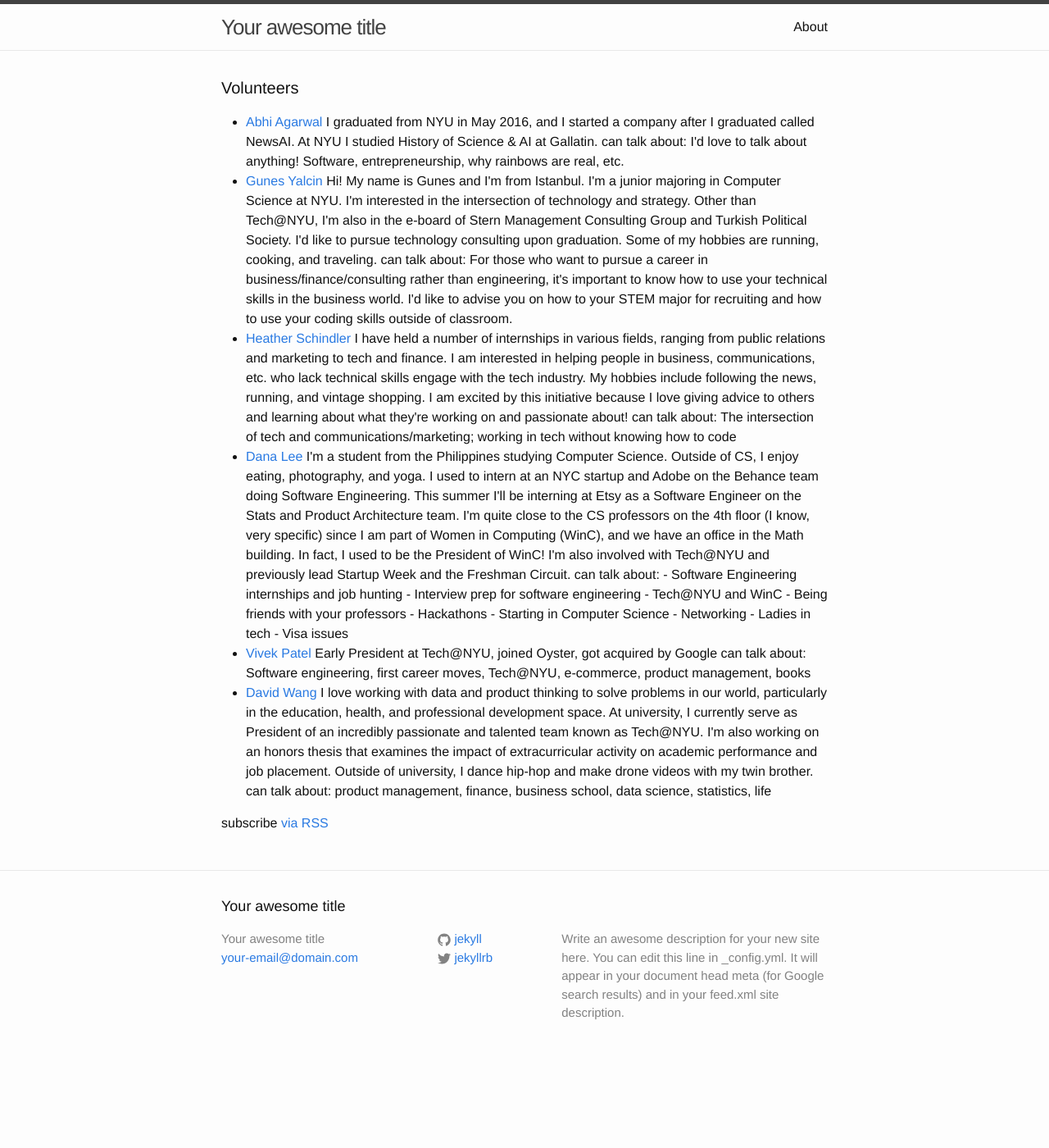
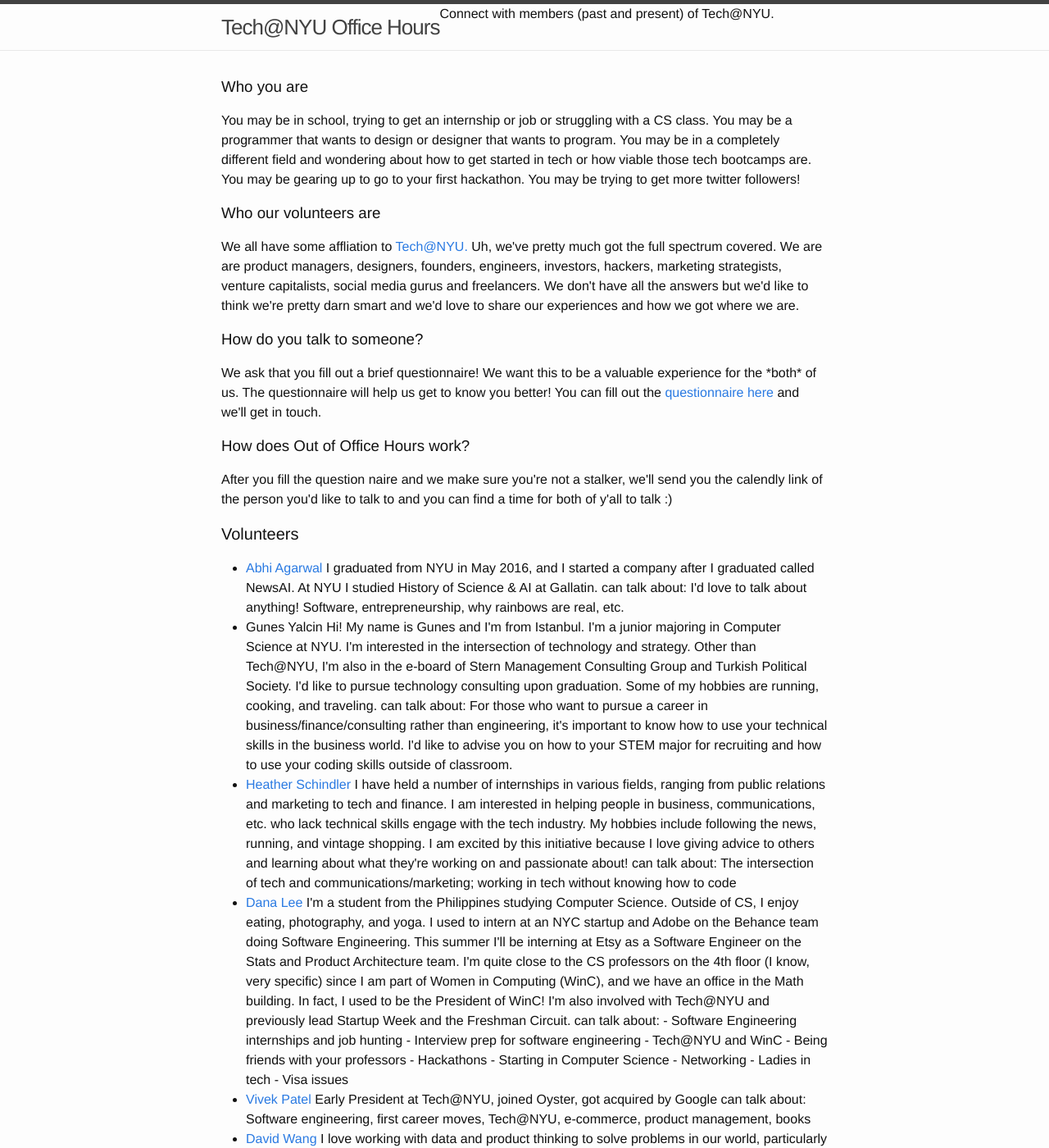
Before and after one commit to TechAtNYU/office-hours-site, a Jekyll site: the page built from index.html, in a window 1280 px wide and 1400 px high. Shown: the whole window at 82% size. Built offline with Jekyll 4.4.1, drawn with Linux system fonts in a browser that asks for light colours; some of the changed text lies outside the part shown.

Commit message:
adding more information

```diff
--- a/_config.yml
+++ b/_config.yml
@@ -6,16 +6,15 @@
 # 'jekyll serve'. If you change this file, please restart the server process.
 
 # Site settings
-title: Your awesome title
-email: your-email@domain.com
+title: Tech@NYU Office Hours
+email: hello@techatnyu.org
 description: > # this means to ignore newlines until "baseurl:"
-  Write an awesome description for your new site here. You can edit this
-  line in _config.yml. It will appear in your document head meta (for
-  Google search results) and in your feed.xml site description.
+  We are NYC’s largest student-run organization of hackers, designers & builders.
+  We host events that unite students and help them make stuff.
 baseurl: "" # the subpath of your site, e.g. /blog
 url: "http://yourdomain.com" # the base hostname & protocol for your site
-twitter_username: jekyllrb
-github_username:  jekyll
+twitter_username: techatnyu
+github_username:  techatnyu
 
 # Build settings
 markdown: kramdown
--- a/_includes/footer.html
+++ b/_includes/footer.html
@@ -1,9 +1,5 @@
 <footer class="site-footer">
-
   <div class="wrapper">
-
-    <h2 class="footer-heading">{{ site.title }}</h2>
-
     <div class="footer-col-wrapper">
       <div class="footer-col footer-col-1">
         <ul class="contact-list">
@@ -11,7 +7,6 @@
           <li><a href="mailto:{{ site.email }}">{{ site.email }}</a></li>
         </ul>
       </div>
-
       <div class="footer-col footer-col-2">
         <ul class="social-media-list">
           {% if site.github_username %}
@@ -19,7 +14,6 @@
             {% include icon-github.html username=site.github_username %}
           </li>
           {% endif %}
-
           {% if site.twitter_username %}
           <li>
             {% include icon-twitter.html username=site.twitter_username %}
@@ -27,12 +21,9 @@
           {% endif %}
         </ul>
       </div>
-
       <div class="footer-col footer-col-3">
         <p>{{ site.description }}</p>
       </div>
     </div>
-
   </div>
-
 </footer>
--- a/_includes/header.html
+++ b/_includes/header.html
@@ -1,27 +1,6 @@
 <header class="site-header">
-
   <div class="wrapper">
-
     <a class="site-title" href="{{ site.baseurl }}/">{{ site.title }}</a>
-
-    <nav class="site-nav">
-      <a href="#" class="menu-icon">
-        <svg viewBox="0 0 18 15">
-          <path fill="#424242" d="M18,1.484c0,0.82-0.665,1.484-1.484,1.484H1.484C0.665,2.969,0,2.304,0,1.484l0,0C0,0.665,0.665,0,1.484,0 h15.031C17.335,0,18,0.665,18,1.484L18,1.484z"/>
-          <path fill="#424242" d="M18,7.516C18,8.335,17.335,9,16.516,9H1.484C0.665,9,0,8.335,0,7.516l0,0c0-0.82,0.665-1.484,1.484-1.484 h15.031C17.335,6.031,18,6.696,18,7.516L18,7.516z"/>
-          <path fill="#424242" d="M18,13.516C18,14.335,17.335,15,16.516,15H1.484C0.665,15,0,14.335,0,13.516l0,0 c0-0.82,0.665-1.484,1.484-1.484h15.031C17.335,12.031,18,12.696,18,13.516L18,13.516z"/>
-        </svg>
-      </a>
-
-      <div class="trigger">
-        {% for my_page in site.pages %}
-          {% if my_page.title %}
-          <a class="page-link" href="{{ my_page.url | prepend: site.baseurl }}">{{ my_page.title }}</a>
-          {% endif %}
-        {% endfor %}
-      </div>
-    </nav>
-
+    <p>Connect with members (past and present) of Tech@NYU.</p>
   </div>
-
 </header>
--- /dev/null
+++ b/_includes/info.html
@@ -0,0 +1,11 @@
+<h3>Who you are</h3>
+<p>You may be in school, trying to get an internship or job or struggling with a CS class. You may be a programmer that wants to design or designer that wants to program. You may be in a completely different field and wondering about how to get started in tech or how viable those tech bootcamps are. You may be gearing up to go to your first hackathon. You may be trying to get more twitter followers! </p>
+
+<h3>Who our volunteers are</h3>
+<p>We all have some affliation to <a href="https://techatnyu.org">Tech@NYU.</a> Uh, we've pretty much got the full spectrum covered. We are are product managers, designers, founders, engineers, investors, hackers, marketing strategists, venture capitalists, social media gurus and freelancers. We don't have all the answers but we'd like to think we're pretty darn smart and we'd love to share our experiences and how we got where we are.</p>
+
+<h3>How do you talk to someone?</h3>
+<p>We ask that you fill out a brief questionnaire! We want this to be a valuable experience for the *both* of us. The questionnaire will help us get to know you better! You can fill out the <a href="https://goo.gl/forms/GOeNNTMOyP34qnu13">questionnaire here</a> and we'll get in touch.</p>
+
+<h3>How does Out of Office Hours work?</h3>
+<p>After you fill the question naire and we make sure you're not a stalker, we'll send you the calendly link of the person you'd like to talk to and you can find a time for both of y'all to talk :)</p>
--- a/index.html
+++ b/index.html
@@ -3,15 +3,15 @@
 ---
 
 <div class="home">
-
+  {% include info.html %}
   <h1 class="page-heading">Volunteers</h1>
   <ul>
     {% for volunteer in site.data.volunteers %}
     <li>
-      {% if volunteer.website == null %}
+      {% if volunteer.website == 'NA' %}
         {{ volunteer.name }}
       {% else %}
-        <a href="https://github.com/{{ member.github }}">
+        <a href="{{ volunteer.website }}">
         {{ volunteer.name }}
         </a>
       {% endif %}
@@ -21,6 +21,4 @@
     </li>
     {% endfor %}
   </ul>
-  <p class="rss-subscribe">subscribe <a href="{{ "/feed.xml" | prepend: site.baseurl }}">via RSS</a></p>
-
 </div>
```
Also changed, not shown: _layouts/page.html (deleted, +0 -14 lines), about.md (deleted, +0 -15 lines), _data/info.yml (added), 2 other files.
